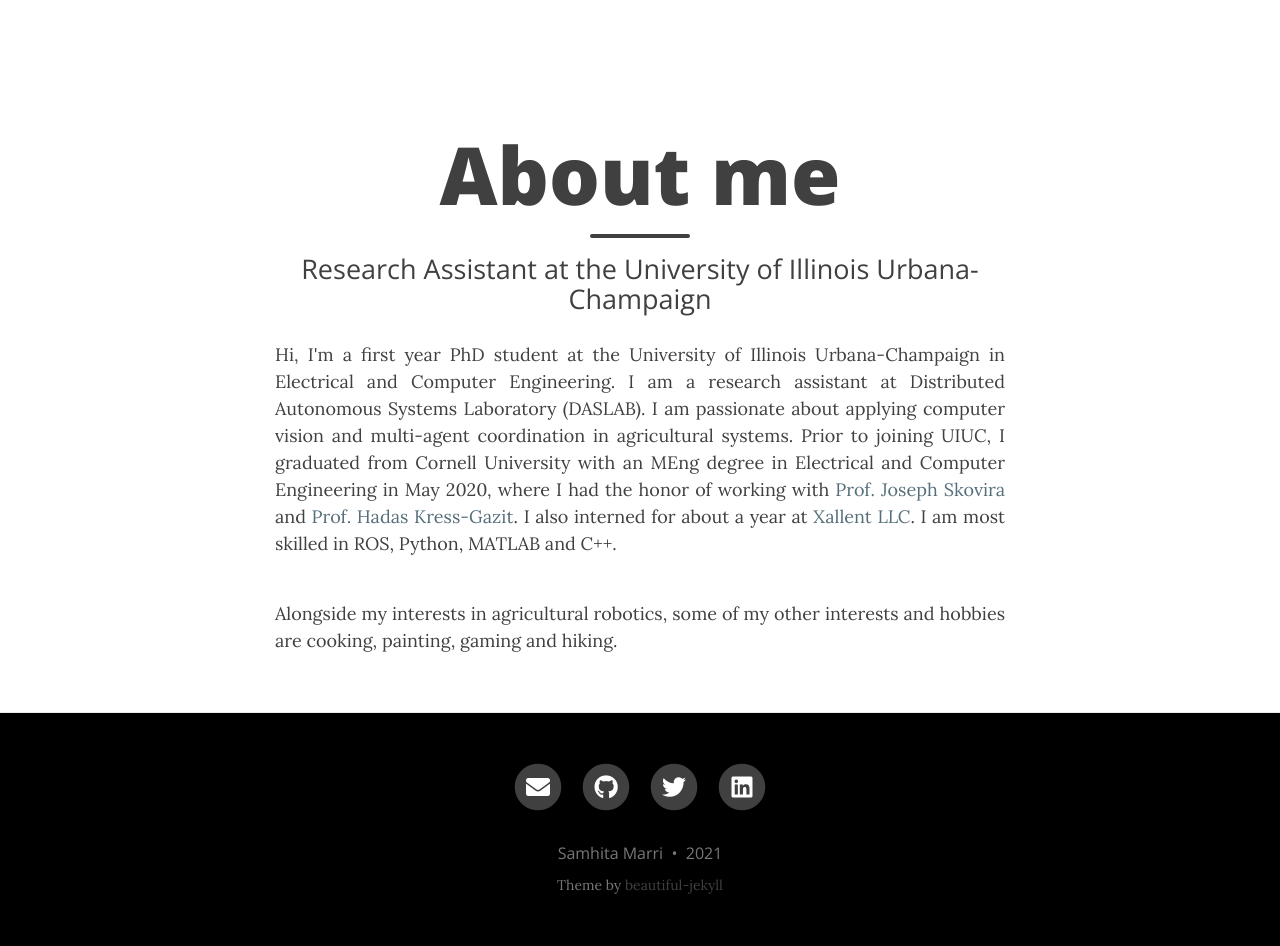
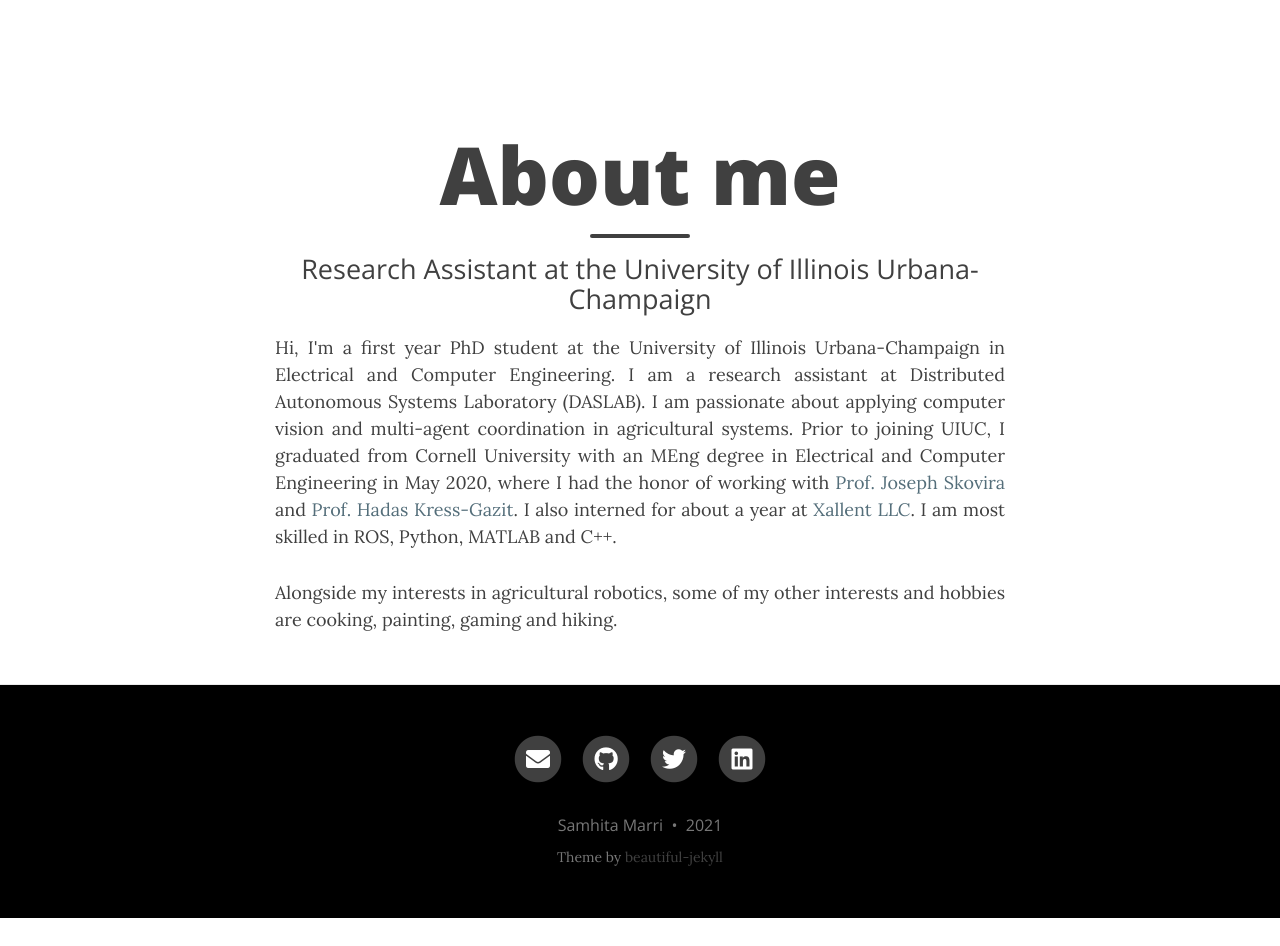
Before and after one commit to samhita-m/samhita-m.github.io, a Jekyll site: the page built from aboutme.md, in a window 1280 px wide. Built offline with Jekyll 4.4.1, drawn with Linux system fonts in a browser that asks for light colours; nearby versions of some CDN libraries; after the commit the page ends 918 px from its top, so only the background shows below that.

```diff
--- a/assets/css/main.css
+++ b/assets/css/main.css
@@ -23,7 +23,7 @@
 }
 p {
   line-height: 1.5;
-  margin: 0.5rem 0;
+  margin: 0.05rem 0;
 }
 h1,h2,h3,h4,h5,h6 {
   font-family: 'Open Sans', 'Helvetica Neue', Helvetica, Arial, sans-serif;
```
